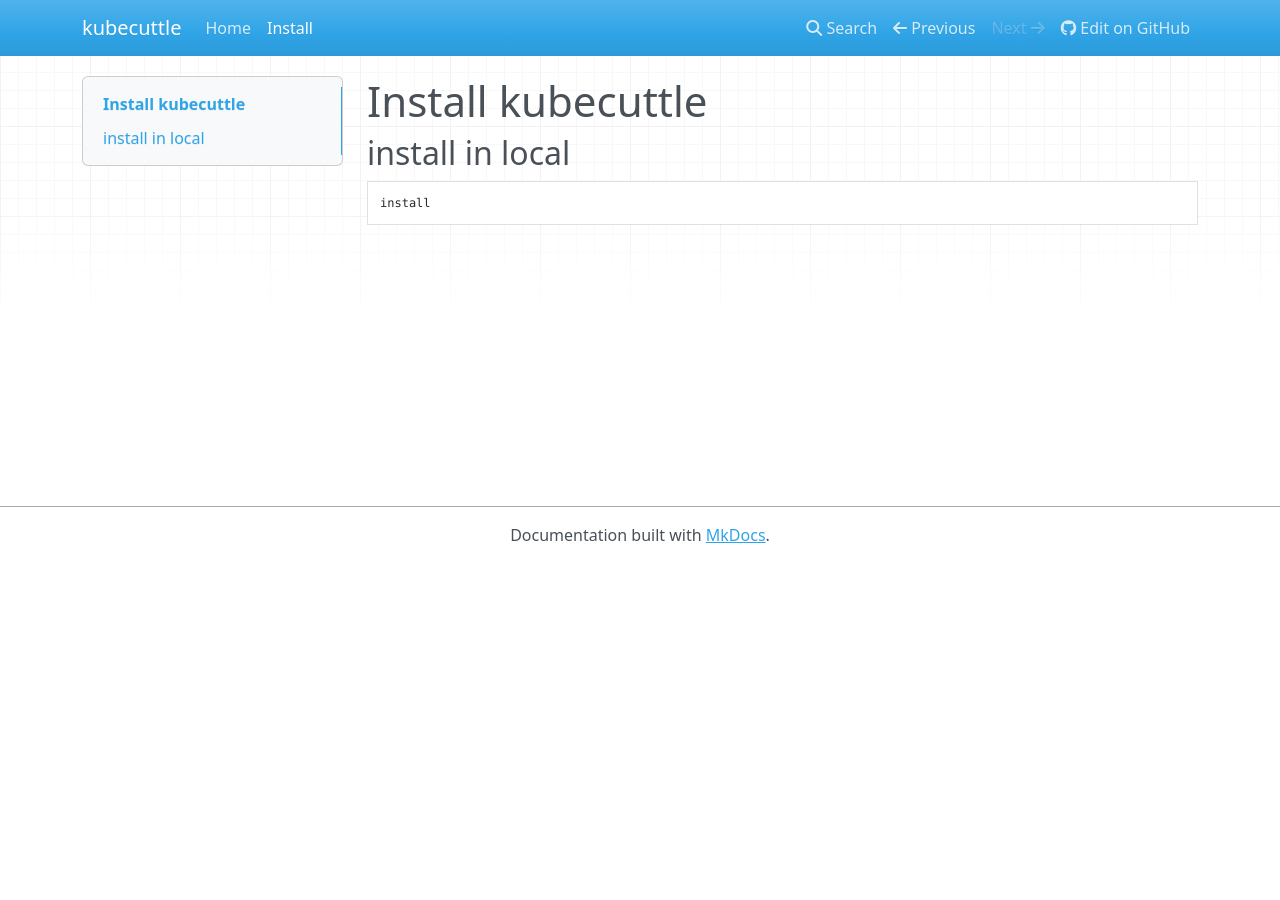
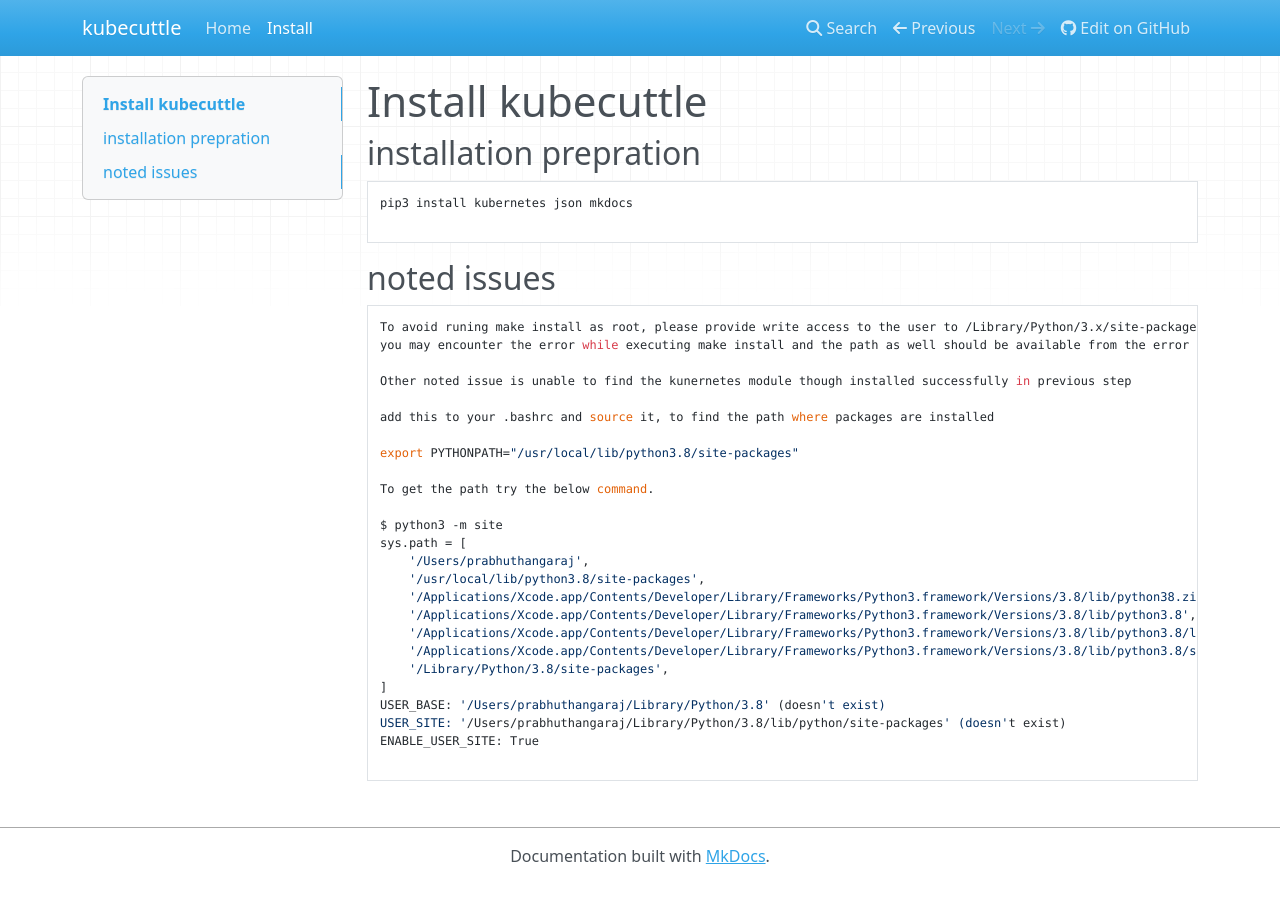
Before and after one commit to thangap81/kubecuttle, an MkDocs documentation site: the page built from docs/install.md, in a window 1280 px wide. Built offline with MkDocs 1.6.1, drawn with Linux system fonts in a browser that asks for light colours; nearby versions of some CDN libraries.

Commit message:
Update install.md

````diff
--- a/docs/install.md
+++ b/docs/install.md
@@ -1,7 +1,38 @@
 # Install kubecuttle
 
-## install in local
+## installation prepration
 
-```make
-install
 ```
+pip3 install kubernetes json mkdocs
+
+```
+
+## noted issues
+
+```
+To avoid runing make install as root, please provide write access to the user to /Library/Python/3.x/site-packages/
+you may encounter the error while executing make install and the path as well should be available from the error
+
+Other noted issue is unable to find the kunernetes module though installed successfully in previous step
+
+add this to your .bashrc and source it, to find the path where packages are installed
+
+export PYTHONPATH="/usr/local/lib/python3.8/site-packages"
+
+To get the path try the below command.
+
+$ python3 -m site
+sys.path = [
+    '/Users/prabhuthangaraj',
+    '/usr/local/lib/python3.8/site-packages',
+    '/Applications/Xcode.app/Contents/Developer/Library/Frameworks/Python3.framework/Versions/3.8/lib/python38.zip',
+    '/Applications/Xcode.app/Contents/Developer/Library/Frameworks/Python3.framework/Versions/3.8/lib/python3.8',
+    '/Applications/Xcode.app/Contents/Developer/Library/Frameworks/Python3.framework/Versions/3.8/lib/python3.8/lib-dynload',
+    '/Applications/Xcode.app/Contents/Developer/Library/Frameworks/Python3.framework/Versions/3.8/lib/python3.8/site-packages',
+    '/Library/Python/3.8/site-packages',
+]
+USER_BASE: '/Users/prabhuthangaraj/Library/Python/3.8' (doesn't exist)
+USER_SITE: '/Users/prabhuthangaraj/Library/Python/3.8/lib/python/site-packages' (doesn't exist)
+ENABLE_USER_SITE: True
+
+```
````
